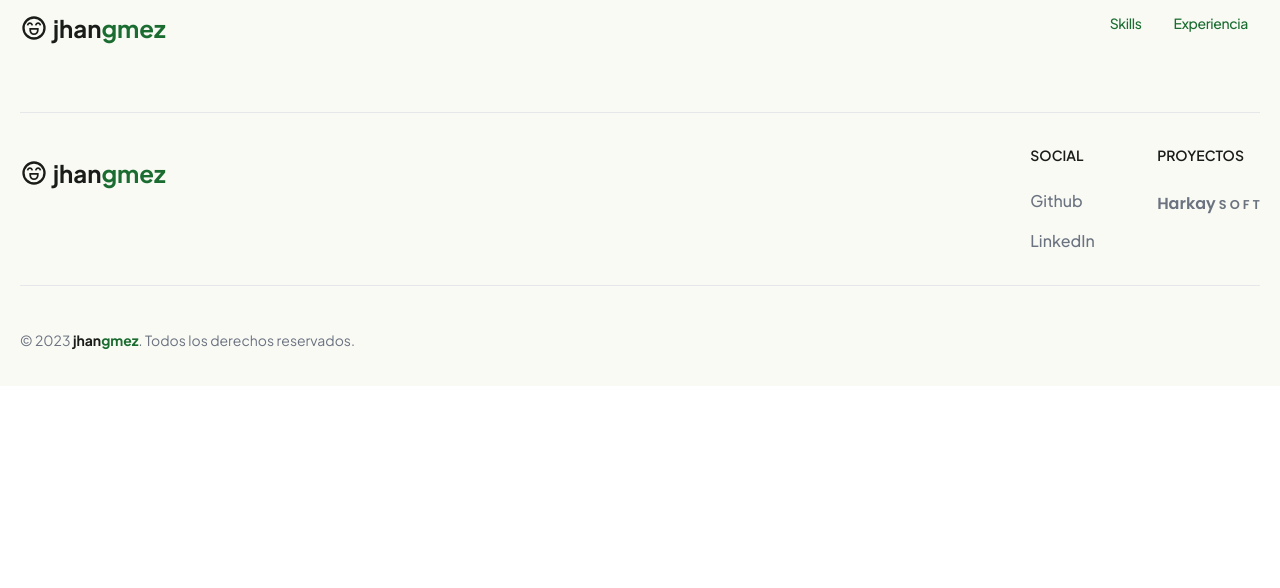
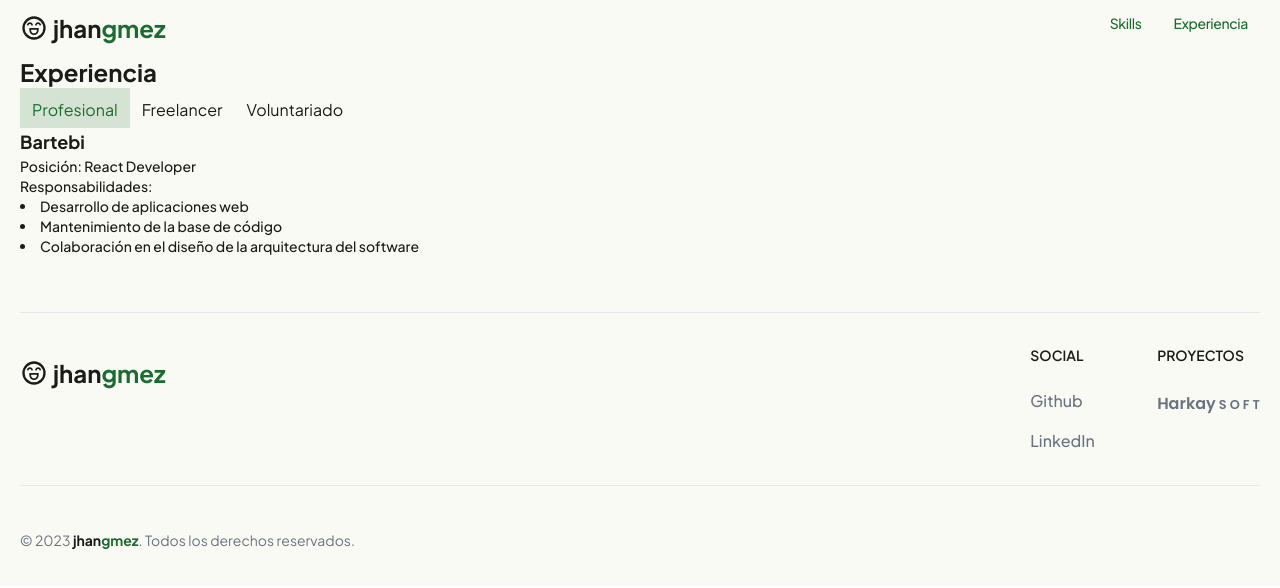
Before and after one commit to jhangmez/pagina, a Next.js app: page / in a window 1280 px wide. Shown: the top 588 px of the page. Built offline with nearby package versions, Linux system fonts and the light colour scheme; some icons are missing.

Commit message:
Se cambio el padding de los elemenotos

```diff
--- a/src/app/page.tsx
+++ b/src/app/page.tsx
@@ -39,6 +39,10 @@ export default function Home() {
       </div> */}
 
       <div className='bg-light-surface dark:bg-dark-surface'>
+        <Experiencia />
+      </div>
+
+      <div className='bg-light-surface dark:bg-dark-surface'>
         <Footer />
       </div>
     </main>
--- a/src/components/Experiencia/index.tsx
+++ b/src/components/Experiencia/index.tsx
@@ -12,6 +12,7 @@ export default function Experiencia() {
   ]
   const [activeTab, setActiveTab] = useState(tabs[0].id)
   return (
+    <div className='container mx-auto px-[20px]'>
       <div className='text-light-onSurface dark:text-dark-onSurface'>
         <h1 className='text-2xl font-bold '>Experiencia</h1>
         <Tabs tabs={tabs} activeTab={activeTab} setActiveTab={setActiveTab}>
@@ -47,5 +48,6 @@ export default function Experiencia() {
           </TabContent>
         </Tabs>
       </div>
+    </div>
   )
 }
--- a/src/components/Footer/index.tsx
+++ b/src/components/Footer/index.tsx
@@ -72,7 +72,7 @@ export default function FooterWithSocialMediaIcons() {
                     target='_blank'
                   >
                     <span
-                      className={`${myFont.className} self-center text-1xl whitespace-nowrap dark:text-white pb-3`}
+                      className={`${myFont.className} self-center text-1xl whitespace-nowrap pb-3`}
                     >
                       Harkay
                       <span
--- a/src/components/Header/index.tsx
+++ b/src/components/Header/index.tsx
@@ -13,8 +13,8 @@ import { Icon } from '@iconify/react'
 export default function Header() {
   const [navbarOpen, setNavbarOpen] = React.useState(false)
   return (
-    <nav className='relative flex flex-wrap items-center justify-between px-[20px]'>
-      <div className='container mx-auto flex flex-wrap items-center justify-between'>
+    <nav className='relative flex flex-wrap items-center justify-between '>
+      <div className='container mx-auto flex flex-wrap items-center justify-between px-[20px]'>
         <div className='w-full relative flex justify-between lg:w-auto lg:static lg:block lg:justify-start'>
           <Link
             href='/'
```
Lines whose indentation alone changed are shown as unchanged.
